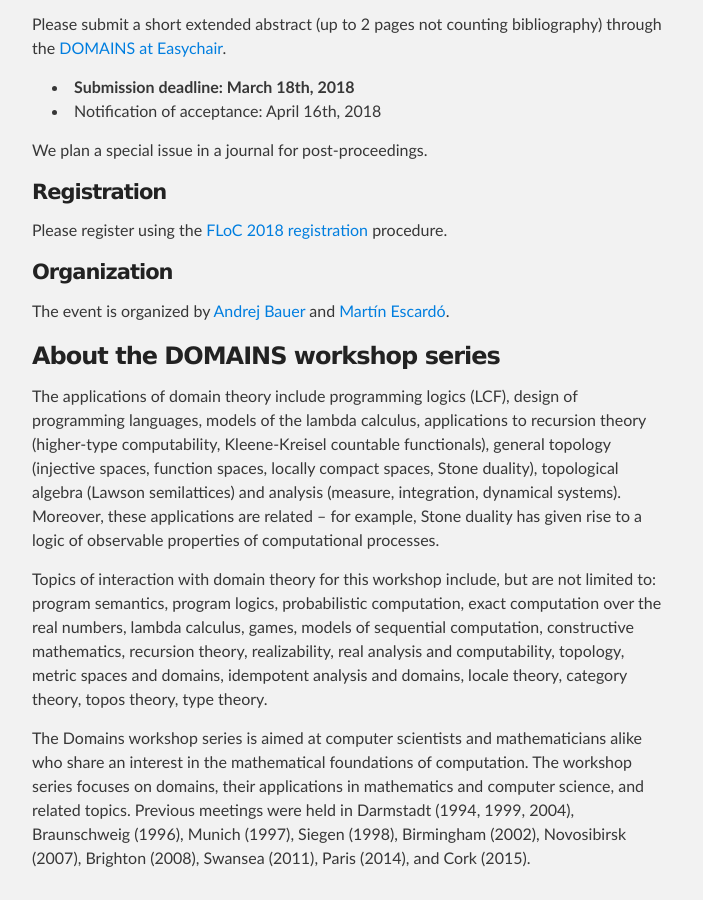
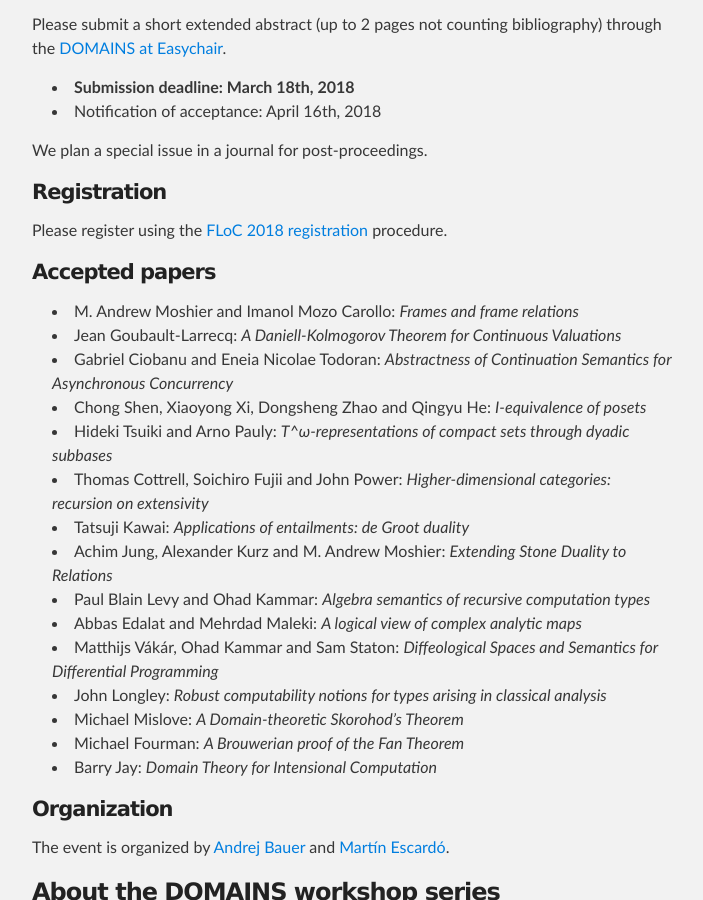
Before and after one commit to IMFM-SI/STM2025, a Jekyll site: the page built from index.md, in a window 1280 px wide and 900 px high, scrolled down 882 px. Shown: the whole window, without its empty margins (288-991 px from the left). Built offline with Jekyll 4.4.1, drawn with Linux system fonts in a browser that asks for light colours.

Commit message:
Accepted papers.

```diff
--- a/index.md
+++ b/index.md
@@ -48,6 +48,24 @@ We plan a special issue in a journal for post-proceedings.
 
 Please register using the [FLoC 2018 registration](http://www.floc2018.org/register/) procedure.
 
+#### Accepted papers
+
+* M. Andrew Moshier and Imanol Mozo Carollo: *Frames and frame relations*
+* Jean Goubault-Larrecq: *A Daniell-Kolmogorov Theorem for Continuous Valuations*
+* Gabriel Ciobanu and Eneia Nicolae Todoran: *Abstractness of Continuation Semantics for Asynchronous Concurrency*
+* Chong Shen, Xiaoyong Xi, Dongsheng Zhao and Qingyu He: *I-equivalence of posets*
+* Hideki Tsuiki and Arno Pauly: *T^ω-representations of compact sets through dyadic subbases*
+* Thomas Cottrell, Soichiro Fujii and John Power: *Higher-dimensional categories: recursion on extensivity*
+* Tatsuji Kawai: *Applications of entailments: de Groot duality*
+* Achim Jung, Alexander Kurz and M. Andrew Moshier: *Extending Stone Duality to Relations*
+* Paul Blain Levy and Ohad Kammar: *Algebra semantics of recursive computation types*
+* Abbas Edalat and Mehrdad Maleki: *A logical view of complex analytic maps*
+* Matthijs Vákár, Ohad Kammar and Sam Staton: *Diffeological Spaces and Semantics for Differential Programming*
+* John Longley: *Robust computability notions for types arising in classical analysis*
+* Michael Mislove: *A Domain-theoretic Skorohod’s Theorem*
+* Michael Fourman: *A Brouwerian proof of the Fan Theorem*
+* Barry Jay: *Domain Theory for Intensional Computation*
+
 #### Organization
 
 The event is organized by [Andrej Bauer](http://www.andrej.com/) and [Martín Escardó](http://www.cs.bham.ac.uk/~mhe/).
```
Also changed, not shown: accepted.html (deleted, +0 -11 lines).
